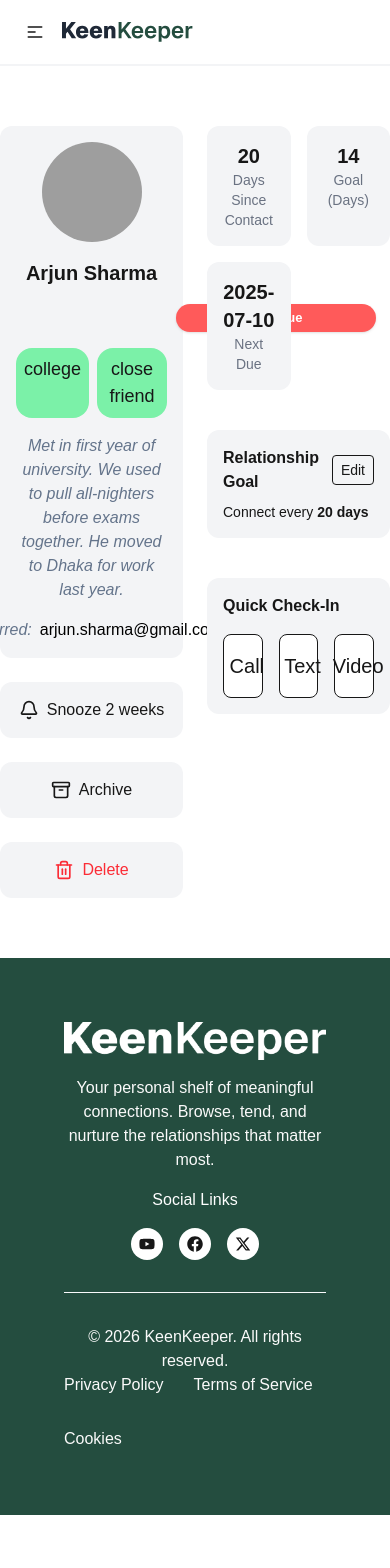
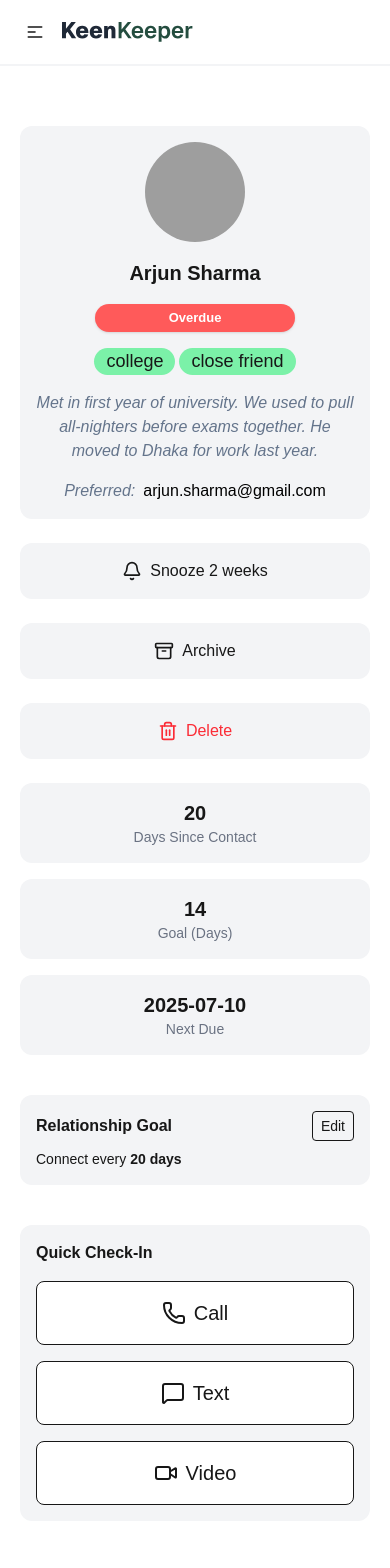
Before and after one commit to fatematz/keen-keeper, a Next.js app: page /friends/1 in a window 390 px wide. Shown: the top 1568 px of the page. Before the commit the page ends 1515 px from the top, so only its background shows below. Built offline with nearby package versions, Linux system fonts and the light colour scheme; grey boxes are pictures that could not be loaded.

Commit message:
make responsive

```diff
--- a/src/app/friends/[id]/page.jsx
+++ b/src/app/friends/[id]/page.jsx
@@ -21,7 +21,8 @@
     }
 
     return (
-        <div className="grid grid-cols-2 container gap-[24px] py-[60px]">
+        <div className=" container ">
+            <div className="grid grid-cols-1 md:grid-cols-2 lg:grid-cols-2 mx-[20px] md:mx-[20px] lg:mx-[20px ] xl:mx-0 gap-[24px] py-[60px]">
             {/* <h1> {friend.name} </h1> */}
             <div className='flex flex-col gap-6 '>
                 <div className='bg-gray-100 p-4 rounded-xl text-center space-y-4'>
@@ -37,27 +38,27 @@
                         <h1 className="text-[20px] font-semibold"> {friend.name} </h1>
                     </div>
 
-                    <div className='ml-[140px]'>
+                    <div className='flex justify-center '>
                         {/* {friend.status} */}
-                         <p className={`px-4 py-1 ml-[20px] rounded-full text-[13px] font-semibold capitalize w-[200px] shadow-sm ${statusColors[friend.status] || 'bg-gray-200'}`}> {friend.status} </p>
+                         <p className={`px-4 py-1  rounded-full text-[13px] font-semibold capitalize w-[200px] shadow-sm ${statusColors[friend.status] || 'bg-gray-200'}`}> {friend.status} </p>
                     </div>
 
-                     <div className=' flex justify-center gap-2 '>
-                        <p className="bg-green-300 p-2 rounded-2xl  text-[18px]">{friend.tags[0]}</p>
-                        <p className="bg-green-300 p-2 rounded-2xl  text-[18px]">{friend.tags[1]}</p>
+                     <div className=' flex justify-center flex-wrap gap-1 '>
+                        <p className="bg-green-300 px-3 rounded-full  text-[18px]">{friend.tags[0]}</p>
+                        <p className="bg-green-300 px-3 rounded-full  text-[18px]">{friend.tags[1]}</p>
                     </div>
 
                     <div className='text-[#64748B] italic'>{friend.bio}</div>
-                    <div className='text-[#64748B] flex justify-center gap-2 '>
+                    <div className='text-[#64748B] flex justify-center flex-wrap gap-2 '>
                        <div className="italic">
                             Preferred:
                             </div>
-                    <span className="text-black">
+                    <span className="text-black ">
                             {friend.email}
                             </span>
                     </div>
                 </div>
-                <div className="flex flex-col gap-6">
+                <div className="grid grid-cols-1  gap-6">
                     <div className="bg-gray-100 p-4 rounded-xl flex gap-2 items-center justify-center ">
                        <Bell size={20} /> Snooze 2 weeks
                     </div>
@@ -74,7 +75,7 @@
             <div className="">
                 <div className="space-y-10">
 
-                <div className="grid grid-cols-2 gap-4">
+                <div className="grid grid-cols-1 md:grid-cols-2 lg:grid-cols-2 gap-4">
                     <div className="bg-gray-100 p-4 rounded-xl text-center">
                         <h2 className="text-xl font-bold"> {friend.days_since_contact} </h2>
                             <p className="text-sm text-gray-500">
@@ -101,7 +102,7 @@
                 </div>
 
                 <div className="bg-gray-100 p-4 rounded-xl  ">
-                    <div className="flex justify-between items-center">
+                    <div className="flex justify-between flex-wrap gap-2 items-center">
                         <h3 className="font-semibold">
                             Relationship Goal
                         </h3>
@@ -128,6 +129,8 @@
             </div>
         </div>
         </div>
+        </div>
+
     )
 }
 
--- a/src/app/page.js
+++ b/src/app/page.js
@@ -12,10 +12,12 @@
   return (
     <div className=" container pb-[60px]">
       <Banner></Banner>
-      <h1 className="text-24 font-semibold pb-[20px]">Your Friends</h1>
+      <div className="mx-[20px] md:mx-[20px] lg:mx-[20px] xl:mx-0">
+      <h1  className="text-24 font-semibold pb-[20px]">Your Friends</h1>
+      </div>
       <main className=" ">
 
-        <div className="grid grid-cols-4 gap-4">
+        <div className="grid grid-cols-1 md:grid-cols-3 lg:grid-cols-4 gap-4 mx-[20px] md:mx-[20px] lg:mx-[20px] xl:mx-0">
           {data.map(data => (
             <FriendsCard key={data.id} data={data} />
           ))}
--- a/src/app/stats/page.jsx
+++ b/src/app/stats/page.jsx
@@ -24,7 +24,8 @@
     }));
 
     return (
-        <div className="container py-10 max-w-2xl mx-auto">
+        <div className="container py-10 max-w-2xl ">
+            <div className="mx-[20px] md:mx-[20px] lg:mx-[20px] xl:mx-0">
             <h1 className="text-2xl font-bold mb-6">Friendship Analytics</h1>
 
             <div className="bg-white p-6 rounded-2xl border border-gray-100 shadow-sm ">
@@ -56,6 +57,7 @@
                 )}
             </div>
             </div>
+            </div>
         </div>
     );
 };
--- a/src/app/timeline/page.jsx
+++ b/src/app/timeline/page.jsx
@@ -32,7 +32,8 @@
 );
 
     return (
-        <div className="container py-10 max-w-2xl mx-auto">
+        <div className="container py-10 max-w-2xl ">
+            <div className="mx-[20px] md:mx-[20px] lg:mx-[20px] lg:mx-0">
             <h1 className="text-2xl font-bold mb-6">Timeline Activities</h1>
 
                <input
@@ -40,7 +41,7 @@
                 placeholder="Filter timeline..."
                 value={search}
                 onChange={(e) => setSearch(e.target.value)}
-                className="w-[347px] border rounded-lg px-4 py-2 mb-6 outline-none focus:ring-2 focus:ring-green-300"
+                className=" border rounded-lg p-2 mb-6 outline-none focus:ring-2 focus:ring-green-300"
             />
 
             <div className="flex flex-col gap-4">
@@ -70,6 +71,7 @@
                 )}
             </div>
         </div>
+        </div>
     );
 };
 
--- a/src/components/Banner.jsx
+++ b/src/components/Banner.jsx
@@ -2,7 +2,7 @@
 
 const Banner = () => {
     return (
-        <div className="container text-center space-y-[30px] py-[50px] md:py-[70px] lg:py-[90px] px-[20px] md:px-[20px] lg:px-0 ">
+        <div className="container text-center space-y-[30px] py-[50px] md:py-[70px] lg:py-[90px] px-[20px] md:px-[20px] lg:mx-[20px] xl:mx-0 ">
             <div className="">
                 <h1 className="text-[48px] font-bold">Friends to keep close in your life</h1>
             </div>
@@ -15,7 +15,7 @@
             </div>
 
   <div className="">
-    <div className="grid grid-cols-1 md:grid-cols-4 lg:grid-cols-4 gap-6 ">
+    <div className="grid grid-cols-1 md:grid-cols-2 lg:grid-cols-4 gap-6 ">
         <div className="border-2 border-gray-100 p-7">
             <h2 className="text-[32px] font-semibold text-[#244D3F]">10</h2>
             <p className="text-[18px] text-[#64748B]">Total Friends</p>
--- a/src/components/CheckInSection.jsx
+++ b/src/components/CheckInSection.jsx
@@ -34,7 +34,7 @@
 
 
     return (
-        <div className="grid grid-cols-3 gap-4 text-center">
+        <div className="grid grid-cols-1 md:grid-cols-3 gap-4 text-center">
             <button
                 onClick={() => handleAdd('Call')}
                 className="bg-white p-4 rounded-lg cursor-pointer flex justify-center items-center gap-2 border hover:bg-gray-50"
--- a/src/components/Footer.jsx
+++ b/src/components/Footer.jsx
@@ -39,10 +39,12 @@
 
                    <hr className="border-t-1 border-gray-50  " />
 
-                <div className='flex justify-between pt-4 flex-wrap'>
-                    <p className="text-[#FAFAFA]">© 2026 KeenKeeper. All rights reserved.</p>
-                    <div className='flex gap-[30px] text-[#FAFAFA] flex-wrap'>
-                        <a href=''>Privacy Policy</a>
+                <div className='  flex flex-col md:flex-row justify-between items-center pt-4 gap-4  '>
+                    <div className="">
+                        <p className="text-[#FAFAFA]">© 2026 KeenKeeper. All rights reserved.</p>
+                        </div>
+                    <div className='flex justify-center flex-wrap gap-[5px] text-[#FAFAFA] '>
+                        <a  href=''>Privacy Policy</a>
                         <a href=''>Terms of Service</a>
                         <a href=''>Cookies</a>
                     </div>
--- a/src/components/FriendsCard.jsx
+++ b/src/components/FriendsCard.jsx
@@ -1,17 +1,17 @@
 'use client'
-import {FriendContext} from "@/context/FriendContext"
+import { FriendContext } from '@/context/FriendContext'
 import Link from 'next/link'
-import {useContext} from "react"
+import { useContext } from 'react'
 
 const FriendsCard = ({ data }) => {
-    const {id, name, picture, days_since_contact, status, tags}=data
+    const { id, name, picture, days_since_contact, status, tags } = data
 
-        const statusColors = {
-        'overdue': 'bg-[#ff5a5a] text-white',
+    const statusColors = {
+        overdue: 'bg-[#ff5a5a] text-white',
         'almost due': 'bg-[#febc2e] text-white',
-        'on-track': 'bg-[#1a535c] text-white'
+        'on-track': 'bg-[#1a535c] text-white',
     }
-    const {AddCart} = useContext(FriendContext)
+    const { AddCart } = useContext(FriendContext)
 
     return (
         <Link href={`/friends/${id}`}>
@@ -23,23 +23,29 @@
                     <div className='flex justify-center '>
                         <img className='rounded-full' src={picture} alt='' />
                     </div>
-
                     <div className='text-[20px] font-semibold text-black'>
-                        <h1> {name} </h1>
+                        <h1 className=''> {name} </h1>
+                    </div>
+                    <div className='text-[18px] text-[#64748B]'>
+                        <p> {days_since_contact}d ago </p>
+                    </div>
+                    <div className=' flex justify-center flex-wrap gap-2 '>
+                        <p className='bg-green-300 px-2 rounded-2xl  text-[18px]'>
+                            {tags[0]}
+                        </p>
+                        <p className='bg-green-300 px-2 rounded-2xl  text-[18px]'>
+                            {tags[1]}
+                        </p>
                     </div>
 
-                    <div className='text-[18px] text-[#64748B]'>
-                        <p > {days_since_contact}d ago </p>
-                    </div>
+                    <div className="flex justify-center">
+                    <p
+                        className={`px-4   px-2  rounded-2xl rounded-full  font-semibold capitalize text-[17px] shadow-sm ${statusColors[status] || 'bg-gray-200'}`}
+                    >
+                        {status}
+                        </p>
 
-                    <div className=' flex justify-center gap-2 '>
-                        <p className="bg-green-300 p-2 rounded-2xl  text-[18px]">{tags[0]}</p>
-                        <p className="bg-green-300 p-2 rounded-2xl  text-[18px]">{tags[1]}</p>
-                    </div>
-
-                    <p className={`px-4 py-1 ml-[13px] p-2 w-[200px] rounded-2xl rounded-full text-[13px] font-semibold capitalize text-[18px] shadow-sm ${statusColors[status] || 'bg-gray-200'}`}>
-    {status}
-</p>
+                        </div>
                 </div>
             </div>
         </Link>
--- a/src/components/Navbar.jsx
+++ b/src/components/Navbar.jsx
@@ -16,7 +16,7 @@
     )
 
     return (
-        <div className="border-b-2 border-gray-100">
+        <div className="border-b-2 border-gray-100 md:mx-[20px] xl:mx-0">
             <div className="navbar bg-base-100  max-w-[1600px] mx-auto">
 
   <div className="navbar-start">
--- a/src/context/Provider.jsx
+++ b/src/context/Provider.jsx
@@ -7,9 +7,6 @@
 const Provider=({children}) => {
     const [cart, setCart] = useState([])
 
-    // const AddCart=(data) => {
-    // setCart([...cart, data])
-    // }
 
     const AddCart = (data) => {
     setCart((prevCart) => [data, ...prevCart]);
```
Also changed, not shown: src/app/globals.css (+7 -2 lines).
